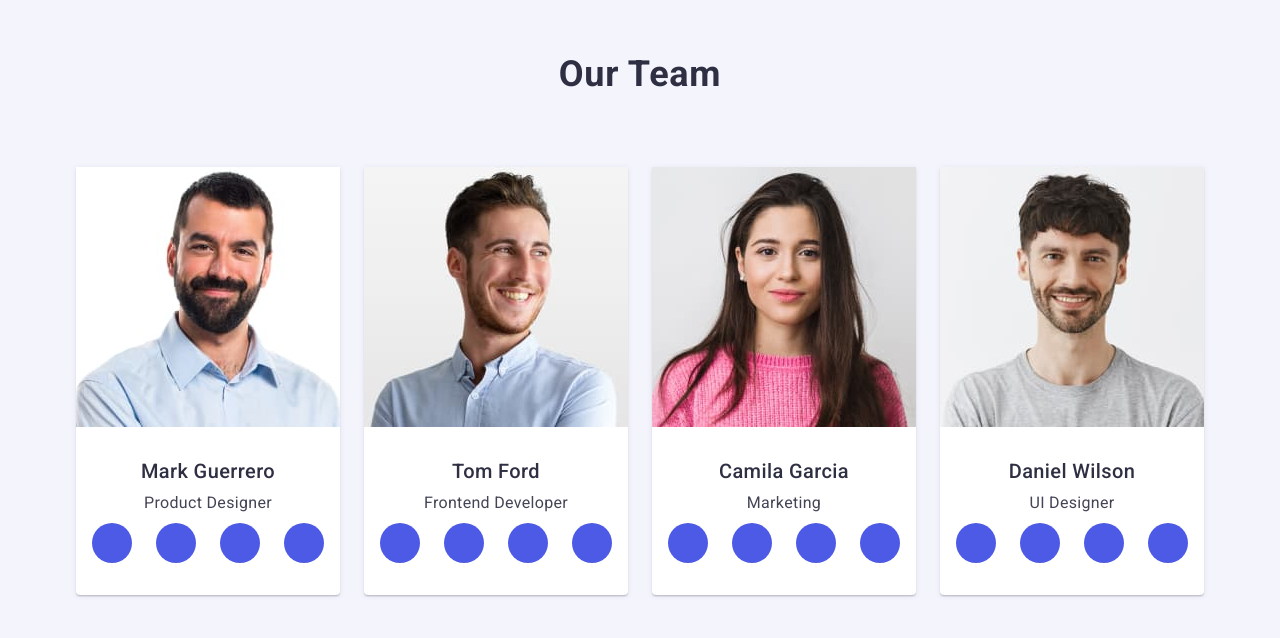
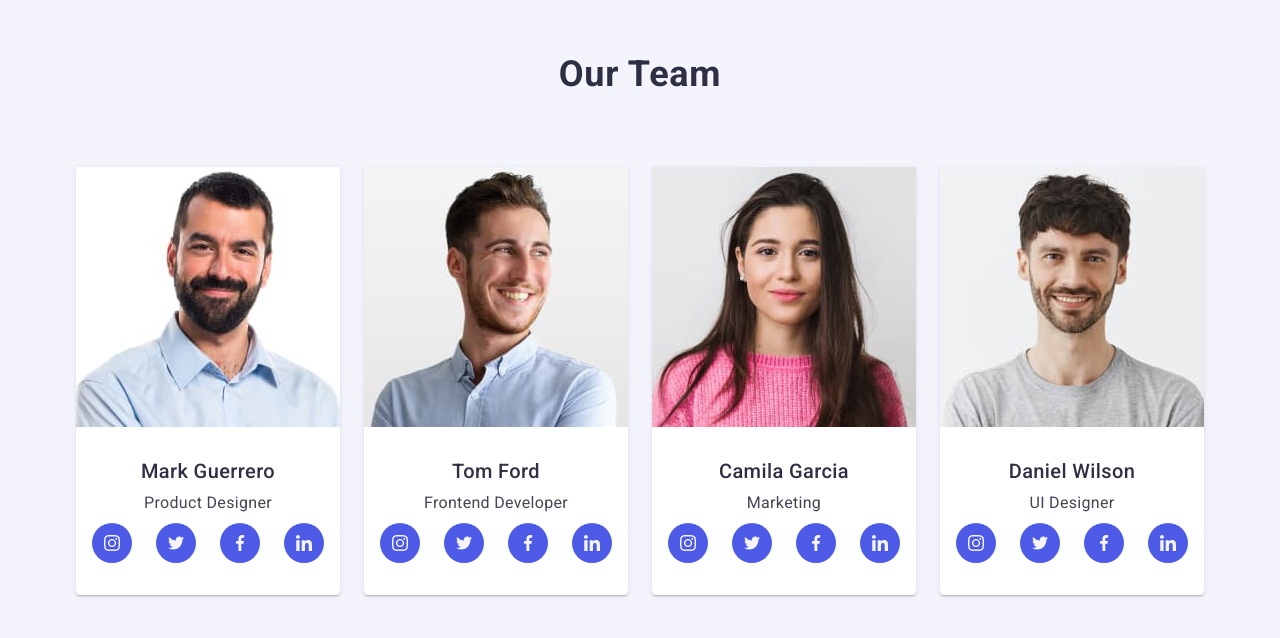
Before and after one commit to dyatskovskiy/goit-markup-hw-04, a plain HTML site: page index.html in a window 1280 px wide. Shown: the part 1758-2396 px from the top of the page. Drawn offline with nearby package versions, Linux system fonts and the light colour scheme.

Commit message:
team socials icons

```diff
--- a/css/styles.css
+++ b/css/styles.css
@@ -339,6 +339,7 @@ body {
 .team-soc-list {
   display: flex;
   justify-content: center;
+  align-items: center;
   gap: 24px;
 }
 
@@ -351,7 +352,13 @@ body {
   height: 100%;
   background-color: var(--passive-color);
   border-radius: 50%;
-  display: block;
+  display: flex;
+  justify-content: center;
+  align-items: center;
+}
+
+.team-soc-icon {
+  fill: var(--light-color);
 }
 
 /* ----------------- Секція: Наші клієнти ----------------- */
--- a/index.html
+++ b/index.html
@@ -94,7 +94,7 @@
             <li class="features-list-item">
               <div class="features-icon-box">
                 <svg class="features-icon" width="64" height="64">
-                  <use href="./images/icons.svg#icon-antenna"></use>
+                  <use href="./images/icons.svg#icon-clock"></use>
                 </svg>
               </div>
               <h3 class="features-list-title">Punctuality</h3>
@@ -107,7 +107,7 @@
             <li class="features-list-item">
               <div class="features-icon-box">
                 <svg class="features-icon" width="64" height="64">
-                  <use href="./images/icons.svg#icon-antenna"></use>
+                  <use href="./images/icons.svg#icon-diagram"></use>
                 </svg>
               </div>
               <h3 class="features-list-title">Diligence</h3>
@@ -120,7 +120,7 @@
             <li class="features-list-item">
               <div class="features-icon-box">
                 <svg class="features-icon" width="64" height="64">
-                  <use href="./images/icons.svg#icon-antenna"></use>
+                  <use href="./images/icons.svg#icon-astronaut"></use>
                 </svg>
               </div>
               <h3 class="features-list-title">Technologies</h3>
@@ -188,33 +188,45 @@
                     <a
                       href=""
                       class="team-soc-link link"
-                      target="_blanc"
+                      target="_blank"
                       rel="noopener noreferrer"
-                    ></a>
+                      ><svg class="team-soc-icon" width="16" height="16">
+                        <use href="./images/icons.svg#icon-instagram"></use>
+                      </svg>
+                    </a>
                   </li>
                   <li class="team-soc-item">
                     <a
                       href=""
                       class="team-soc-link link"
-                      target="_blanc"
+                      target="_blank"
                       rel="noopener noreferrer"
-                    ></a>
+                      ><svg class="team-soc-icon" width="16" height="16">
+                        <use href="./images/icons.svg#icon-twitter"></use>
+                      </svg>
+                    </a>
                   </li>
                   <li class="team-soc-item">
                     <a
                       href=""
                       class="team-soc-link link"
-                      target="_blanc"
+                      target="_blank"
                       rel="noopener noreferrer"
-                    ></a>
+                      ><svg class="team-soc-icon" width="16" height="16">
+                        <use href="./images/icons.svg#icon-facebook"></use>
+                      </svg>
+                    </a>
                   </li>
                   <li class="team-soc-item">
                     <a
                       href=""
                       class="team-soc-link link"
-                      target="_blanc"
+                      target="_blank"
                       rel="noopener noreferrer"
-                    ></a>
+                      ><svg class="team-soc-icon" width="16" height="16">
+                        <use href="./images/icons.svg#icon-linkedin"></use>
+                      </svg>
+                    </a>
                   </li>
                 </ul>
               </div>
@@ -230,33 +242,45 @@
                     <a
                       href=""
                       class="team-soc-link link"
-                      target="_blanc"
+                      target="_blank"
                       rel="noopener noreferrer"
-                    ></a>
+                      ><svg class="team-soc-icon" width="16" height="16">
+                        <use href="./images/icons.svg#icon-instagram"></use>
+                      </svg>
+                    </a>
                   </li>
                   <li class="team-soc-item">
                     <a
                       href=""
                       class="team-soc-link link"
-                      target="_blanc"
+                      target="_blank"
                       rel="noopener noreferrer"
-                    ></a>
+                      ><svg class="team-soc-icon" width="16" height="16">
+                        <use href="./images/icons.svg#icon-twitter"></use>
+                      </svg>
+                    </a>
                   </li>
                   <li class="team-soc-item">
                     <a
                       href=""
                       class="team-soc-link link"
-                      target="_blanc"
+                      target="_blank"
                       rel="noopener noreferrer"
-                    ></a>
+                      ><svg class="team-soc-icon" width="16" height="16">
+                        <use href="./images/icons.svg#icon-facebook"></use>
+                      </svg>
+                    </a>
                   </li>
                   <li class="team-soc-item">
                     <a
                       href=""
                       class="team-soc-link link"
-                      target="_blanc"
+                      target="_blank"
                       rel="noopener noreferrer"
-                    ></a>
+                      ><svg class="team-soc-icon" width="16" height="16">
+                        <use href="./images/icons.svg#icon-linkedin"></use>
+                      </svg>
+                    </a>
                   </li>
                 </ul>
               </div>
@@ -277,33 +301,45 @@
                     <a
                       href=""
                       class="team-soc-link link"
-                      target="_blanc"
+                      target="_blank"
                       rel="noopener noreferrer"
-                    ></a>
+                      ><svg class="team-soc-icon" width="16" height="16">
+                        <use href="./images/icons.svg#icon-instagram"></use>
+                      </svg>
+                    </a>
                   </li>
                   <li class="team-soc-item">
                     <a
                       href=""
                       class="team-soc-link link"
-                      target="_blanc"
+                      target="_blank"
                       rel="noopener noreferrer"
-                    ></a>
+                      ><svg class="team-soc-icon" width="16" height="16">
+                        <use href="./images/icons.svg#icon-twitter"></use>
+                      </svg>
+                    </a>
                   </li>
                   <li class="team-soc-item">
                     <a
                       href=""
                       class="team-soc-link link"
-                      target="_blanc"
+                      target="_blank"
                       rel="noopener noreferrer"
-                    ></a>
+                      ><svg class="team-soc-icon" width="16" height="16">
+                        <use href="./images/icons.svg#icon-facebook"></use>
+                      </svg>
+                    </a>
                   </li>
                   <li class="team-soc-item">
                     <a
                       href=""
                       class="team-soc-link link"
-                      target="_blanc"
+                      target="_blank"
                       rel="noopener noreferrer"
-                    ></a>
+                      ><svg class="team-soc-icon" width="16" height="16">
+                        <use href="./images/icons.svg#icon-linkedin"></use>
+                      </svg>
+                    </a>
                   </li>
                 </ul>
               </div>
@@ -324,33 +360,45 @@
                     <a
                       href=""
                       class="team-soc-link link"
-                      target="_blanc"
+                      target="_blank"
                       rel="noopener noreferrer"
-                    ></a>
+                      ><svg class="team-soc-icon" width="16" height="16">
+                        <use href="./images/icons.svg#icon-instagram"></use>
+                      </svg>
+                    </a>
                   </li>
                   <li class="team-soc-item">
                     <a
                       href=""
                       class="team-soc-link link"
-                      target="_blanc"
+                      target="_blank"
                       rel="noopener noreferrer"
-                    ></a>
+                      ><svg class="team-soc-icon" width="16" height="16">
+                        <use href="./images/icons.svg#icon-twitter"></use>
+                      </svg>
+                    </a>
                   </li>
                   <li class="team-soc-item">
                     <a
                       href=""
                       class="team-soc-link link"
-                      target="_blanc"
+                      target="_blank"
                       rel="noopener noreferrer"
-                    ></a>
+                      ><svg class="team-soc-icon" width="16" height="16">
+                        <use href="./images/icons.svg#icon-facebook"></use>
+                      </svg>
+                    </a>
                   </li>
                   <li class="team-soc-item">
                     <a
                       href=""
                       class="team-soc-link link"
-                      target="_blanc"
+                      target="_blank"
                       rel="noopener noreferrer"
-                    ></a>
+                      ><svg class="team-soc-icon" width="16" height="16">
+                        <use href="./images/icons.svg#icon-linkedin"></use>
+                      </svg>
+                    </a>
                   </li>
                 </ul>
               </div>
```
